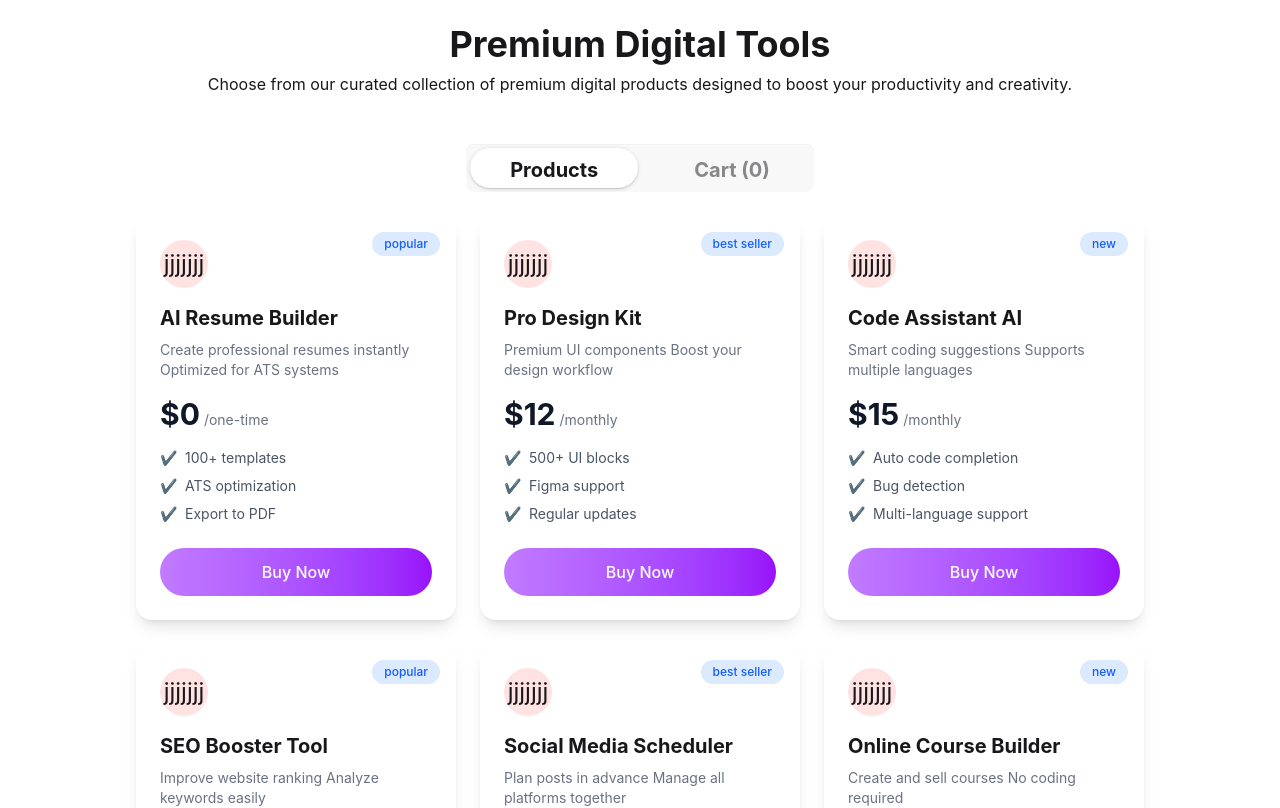
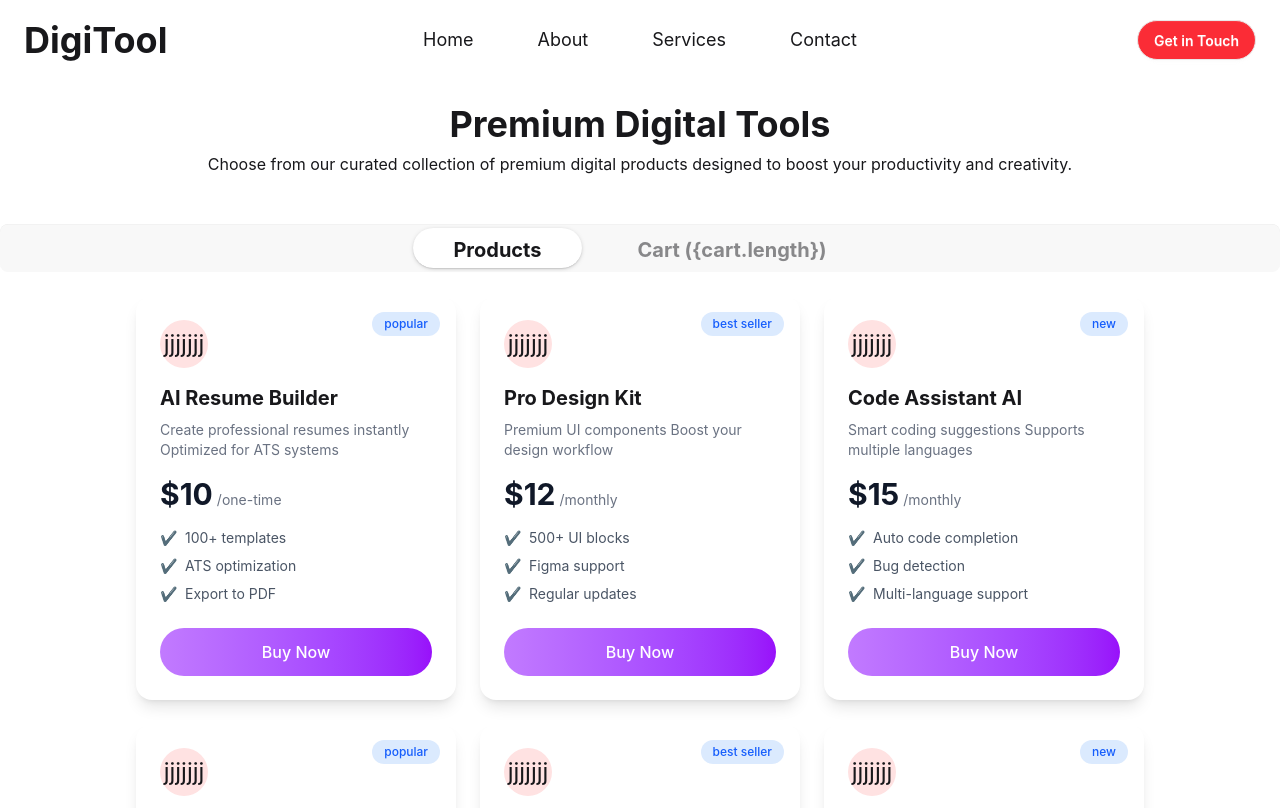
Before and after one commit to hapsakhatun-10/Assignment-06, a React (Vite) app: page / in a window 1280 px wide. Shown: the top 808 px of the page. Built offline with nearby package versions, Linux system fonts and the light colour scheme.

Commit message:
cart section

```diff
--- a/public/products.json
+++ b/public/products.json
@@ -3,7 +3,7 @@
         "id": 1,
         "name": "AI Resume Builder",
         "description": "Create professional resumes instantly\nOptimized for ATS systems",
-        "price": 0,
+        "price": 10,
         "period": "one-time",
         "tag": "popular",
         "tagType": "popular",
--- a/src/App.jsx
+++ b/src/App.jsx
@@ -1,21 +1,34 @@
 import './App.css'
+import Tab from './Components/Tab'
+import Cart from './Components/Cart'
+import Navbar from './Components/Navbar'
 import Products from './Components/Products'
-import { Suspense } from 'react'
+import { Suspense, useState } from 'react'
+
+
+const getProducts = async () => {
+  const res = await fetch("/products.json")
+  return res.json()
+}
+
+
+const productsPromise = getProducts()
+
+
 function App() {
 
-  const getProducts = async () => {
-    const res = await fetch("/products.json")
-    return res.json()
-  }
+  const [activeTab, setActiveTab] = useState("model")
+  const [carts, setCarts] = useState([])
 
-
-  const productsPromise = getProducts()
   return (
     <>
+      <Navbar />
+      <Tab setActiveTab={setActiveTab} />
+      {activeTab === "model" && <Products activeTab={activeTab}
+        productsPromise={productsPromise} carts={carts}
+        setCarts={setCarts} />}
 
-      <Suspense fallback={<p>Loading...</p>}>
-        <Products productsPromise={productsPromise} />
-      </Suspense>
+      {activeTab === "cart" && <Cart carts={carts} setCarts={setCarts} />}
     </>
   )
 }
--- /dev/null
+++ b/src/Components/Cart.jsx
@@ -0,0 +1,65 @@
+import React from 'react';
+
+const Cart = ({ carts, setCarts }) => {
+
+
+    const handlePaymentbtn = () => {
+        setCarts([]);
+    }
+
+    let totalPrice = 0;
+    for (let i = 0; i < carts.length; i++) {
+        totalPrice += carts[i].price;
+    }
+
+
+
+    return (
+        <div className="p-6">
+            <h2 className='text-2xl font-bold mb-8'>Your Cart</h2>
+
+            {carts.length === 0 ? (
+                <p className='text-3xl text-gray-500'>Cart is Empty</p>
+            ) : (
+                <>
+                    {carts.map(cart => (
+                        <div key={cart.id} className='flex gap-5 justify-between items-center mb-4 p-4 bg-white rounded shadow'>
+                            <div className='flex gap-5 items-center'>
+                                <div className="w-12 h-12 bg-red-100 rounded-full flex items-center justify-center text-2xl">
+                                    🛒
+                                </div>
+                                <div>
+                                    <h2 className="text-xl font-bold">{cart.name}</h2>
+                                    <p className="text-gray-900 text-lg">${cart.price}</p>
+                                </div>
+                            </div>
+
+                            <button
+                                className="text-red-500 font-bold"
+                            >
+                                Remove
+                            </button>
+                        </div>
+                    ))}
+
+                    {/* Total */}
+                    <div className='bg-yellow-300 flex justify-between px-6 py-4 font-bold text-xl rounded mt-4'>
+                        <span>Total</span>
+                        <span>${totalPrice}</span>
+                    </div>
+
+                    {/* Checkout button */}
+                    <button
+                        onClick={() => handlePaymentbtn(carts)}
+                        className="mt-4 w-full py-3 bg-purple-400 text-white font-bold rounded"
+                    >
+                        Proceed to Checkout
+                    </button>
+                </>
+            )}
+
+        </div>
+    );
+};
+
+export default Cart;
--- a/src/Components/ProductCart.jsx
+++ b/src/Components/ProductCart.jsx
@@ -1,13 +1,15 @@
 import React, { useState } from 'react';
 
 
-const ProductCart = ({ product }) => {
+const ProductCart = ({ product, carts, setCarts }) => {
 
 
     const [isBuy, setIsBuy] = useState(false)
     // Buy Button Function
+
     const handleBuyBtn = () => {
         setIsBuy(true)
+        setCarts([...carts, product])
     }
 
 
--- a/src/Components/Products.jsx
+++ b/src/Components/Products.jsx
@@ -5,40 +5,18 @@ import ProductCart from './ProductCart';
 
 
 
-const Products = ({ productsPromise }) => {
-
+const Products = ({ productsPromise, carts, setCarts }) => {
     const products = use(productsPromise)
 
 
     return (
         <div className=" flex flex-col justify-center items-center px-4">
-
-            <div className='text-center p-6 rounded-lg mb-6'>
-                <p className='text-4xl font-bold mb-2'>Premium Digital Tools</p>
-                <p>Choose from our curated collection of premium digital products designed to boost your productivity and creativity.</p>
-            </div>
-
-            <div className="tabs tabs-box flex justify-center gap-4">
-                <input
-                    type="radio"
-                    name="my_tabs_1"
-                    className="tab px-10 py-2 text-xl rounded-full font-bold"
-                    aria-label="Products"
-                    defaultChecked
-                />
-                <input
-                    type="radio"
-                    name="my_tabs_1"
-                    className="tab px-10 py-2 text-xl rounded-full font-bold"
-                    aria-label="Cart (0)"
-                />
-            </div>
-
             {/* CARTS */}
 
             <div className="grid grid-cols-1 sm:grid-cols-2 lg:grid-cols-3 gap-6 p-6">
                 {products.map((product) => (
-                    <ProductCart key={product.id} product={product} />
+                    <ProductCart key={product.id} product={product} carts={carts}
+                        setCarts={setCarts} />
                 ))}
             </div>
 
--- /dev/null
+++ b/src/Components/Tab.jsx
@@ -0,0 +1,34 @@
+import React from 'react';
+
+const Tab = ({ setActiveTab }) => {
+    return (
+        <div>
+
+            <div className='text-center p-6 rounded-lg mb-6'>
+                <p className='text-4xl font-bold mb-2'>Premium Digital Tools</p>
+                <p>Choose from our curated collection of premium digital products designed to boost your productivity and creativity.</p>
+            </div>
+
+            <div className="tabs tabs-box flex justify-center gap-4">
+                <input
+                    type="radio"
+                    name="my_tabs_1"
+                    className="tab px-10 py-2 text-xl rounded-full font-bold"
+                    aria-label="Products"
+                    defaultChecked
+                    onClick={() => setActiveTab("model")}
+                />
+                <input
+                    type="radio"
+                    name="my_tabs_1"
+                    className="tab px-10 py-2 text-xl rounded-full font-bold"
+                    aria-label="Cart ({cart.length})"
+                    onClick={() => setActiveTab("cart")}
+
+                />
+            </div>
+        </div>
+    );
+};
+
+export default Tab;
```
